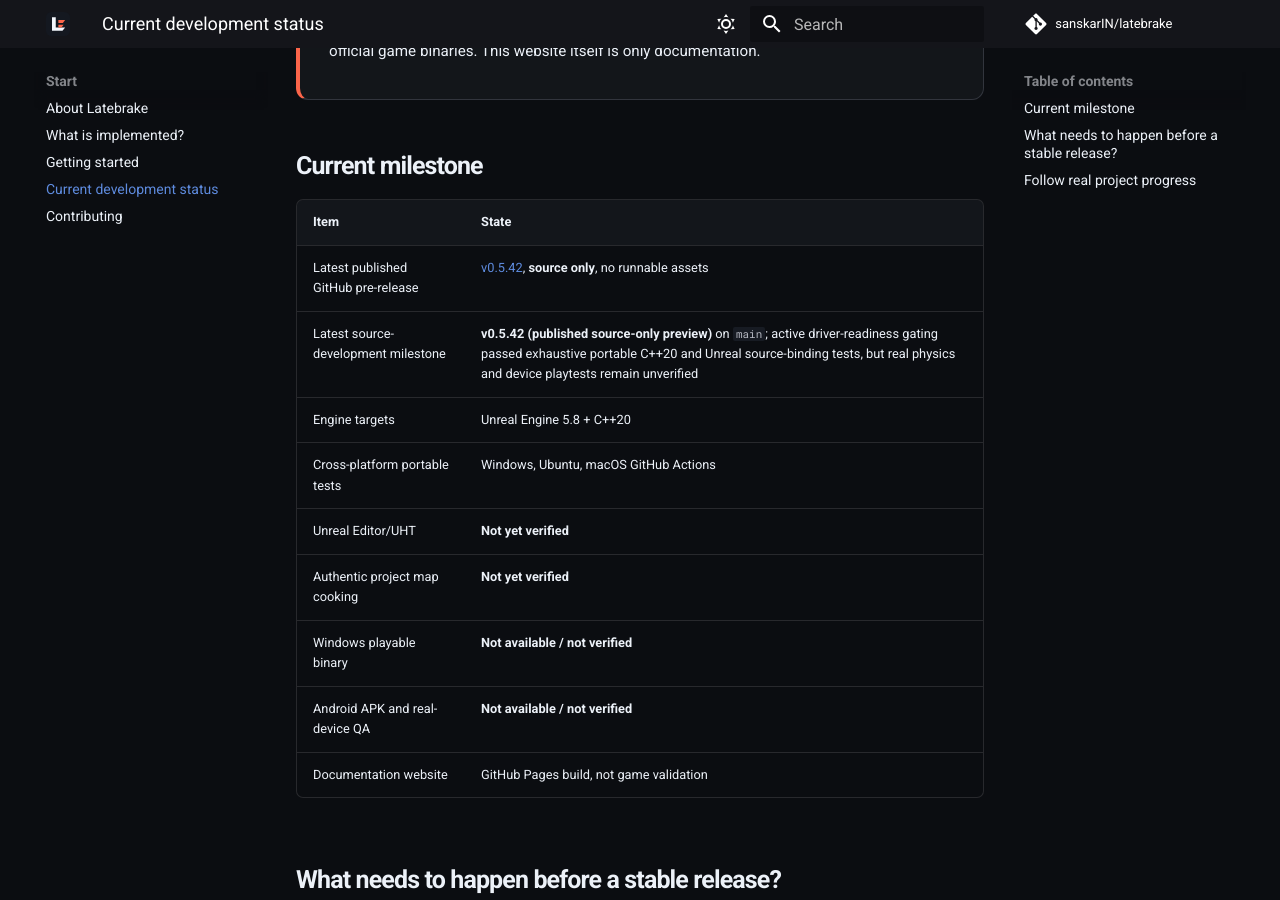
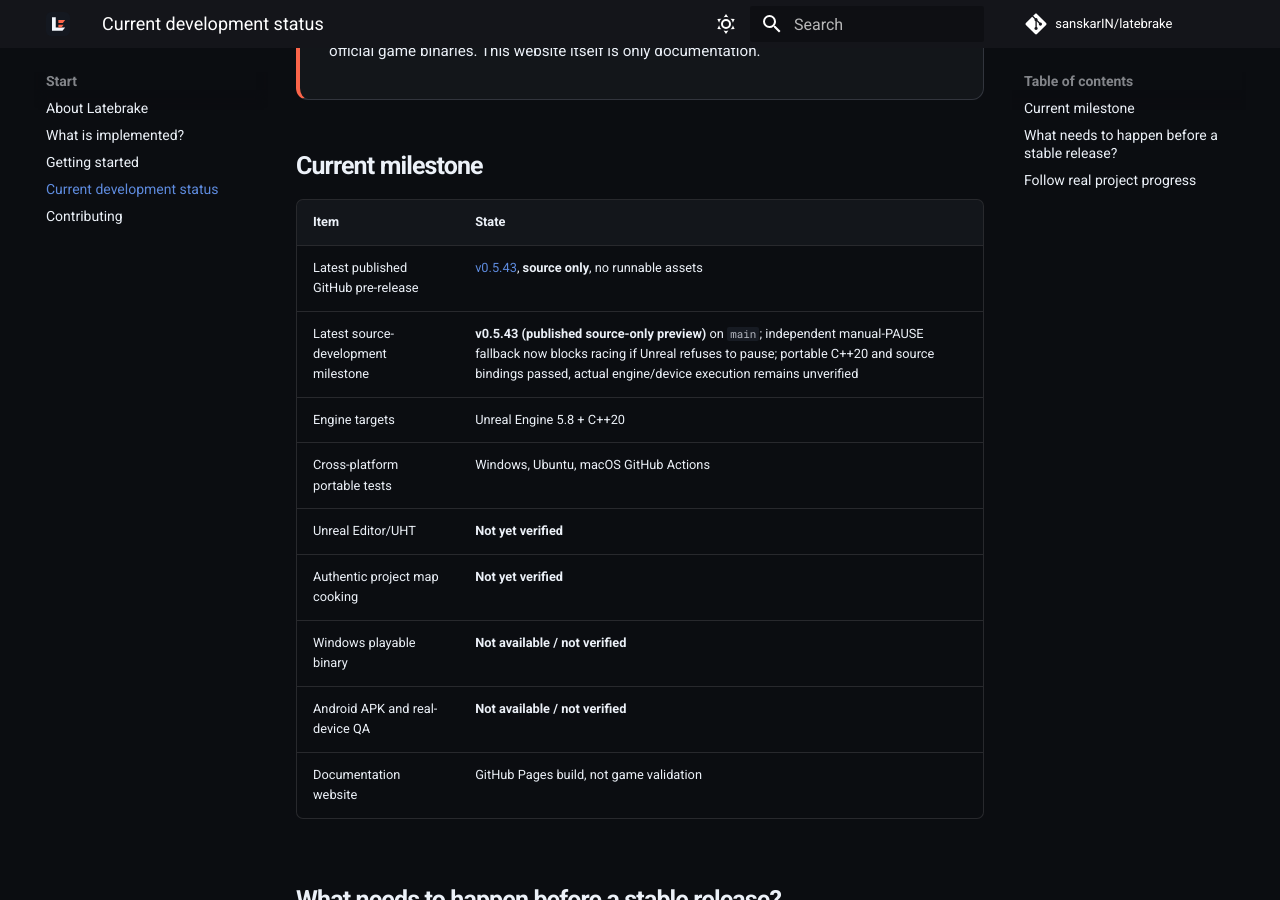
Before and after one commit to sanskarIN/latebrake, an MkDocs documentation site: the page built from docs/development-status.md, in a window 1280 px wide and 900 px high, scrolled down 308 px. Built offline with MkDocs 1.6.1 and Material for MkDocs 9.7.7, drawn with Linux system fonts in a browser that asks for light colours; comment, search, counter and statistics services are not loaded.

Commit message:
docs(pages): update honest v0.5.43 published source status

```diff
--- a/docs/development-status.md
+++ b/docs/development-status.md
@@ -9,8 +9,8 @@
 
 | Item | State |
 | --- | --- |
-| Latest published GitHub pre-release | [v0.5.42](https://github.com/sanskarIN/latebrake/releases/tag/v0.5.42), **source only**, no runnable assets |
-| Latest source-development milestone | **v0.5.42 (published source-only preview)** on `main`; active driver-readiness gating passed exhaustive portable C++20 and Unreal source-binding tests, but real physics and device playtests remain unverified |
+| Latest published GitHub pre-release | [v0.5.43](https://github.com/sanskarIN/latebrake/releases/tag/v0.5.43), **source only**, no runnable assets |
+| Latest source-development milestone | **v0.5.43 (published source-only preview)** on `main`; independent manual-PAUSE fallback now blocks racing if Unreal refuses to pause; portable C++20 and source bindings passed, actual engine/device execution remains unverified |
 | Engine targets | Unreal Engine 5.8 + C++20 |
 | Cross-platform portable tests | Windows, Ubuntu, macOS GitHub Actions |
 | Unreal Editor/UHT | **Not yet verified** |
```
